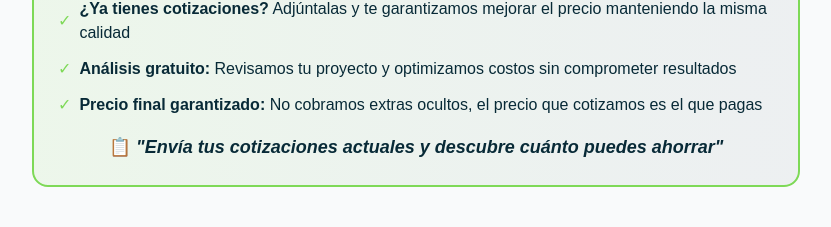
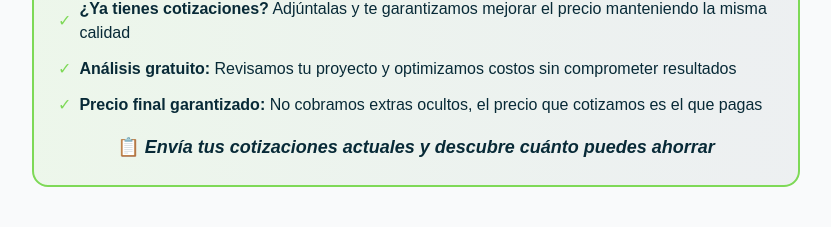
Before and after one commit to castrosergio1008/tppg-landing-page, a Next.js app: page / in a window 1280 px wide. Shown: the part 966-1193 px from the top of the page, without its empty margins (224-1055 px from the left). Built offline with nearby package versions, Linux system fonts and the light colour scheme.

Commit message:
Update: corección error por uso de caracter no admitido

```diff
--- a/pages/index.js
+++ b/pages/index.js
@@ -201,7 +201,7 @@ export default function Home() {
               </div>
               <div className="mt-4 text-center">
                 <p className="text-lg font-semibold text-[#082A37]">
-                  📋 <em>"Envía tus cotizaciones actuales y descubre cuánto puedes ahorrar"</em>
+                  📋 <em>Envía tus cotizaciones actuales y descubre cuánto puedes ahorrar</em>
                 </p>
               </div>
             </div>
```
